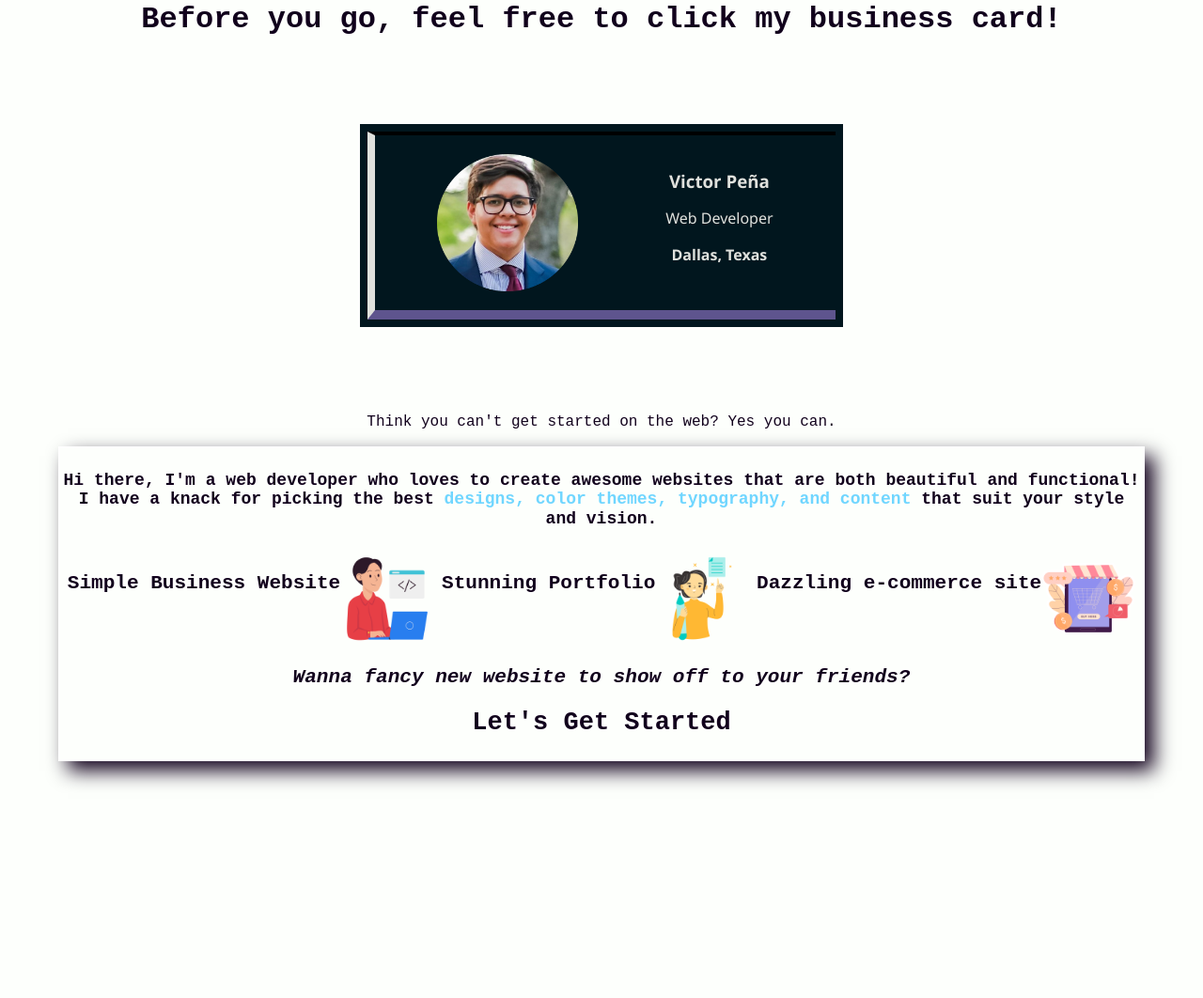
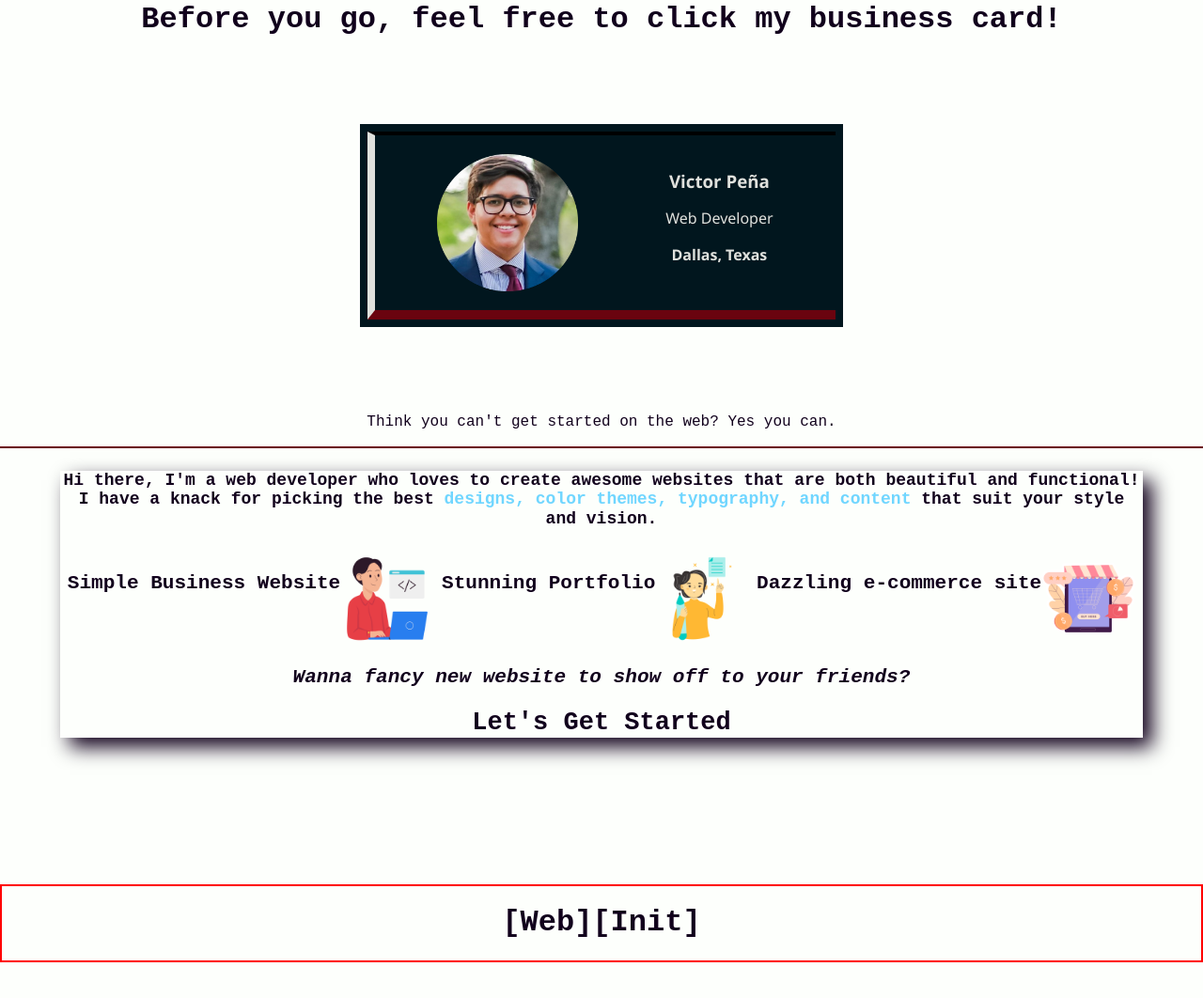
Before and after one commit to PenaV99/digital-card, a website built with Vite: page index.html in a window 1280 px wide. Shown: the part 134-1196 px from the top of the page at 94% size. After the commit the page ends 1158 px from the top, so only its background shows below. Built offline with nearby package versions, Linux system fonts and the light colour scheme; a web font is replaced by a local one.

Commit message:
Changed the color and added WebInit section

```diff
--- a/index.html
+++ b/index.html
@@ -55,6 +55,9 @@
         </div>
     </section>
     <script src="js/index.js"></script>
+    <section class="webinit-section">
+        <h1>[Web][Init]</h1>
+    </section>
 </body>
 
 </html>
--- a/styles.css
+++ b/styles.css
@@ -27,7 +27,7 @@ body {
     background: #01161e;
     font-family: "Segoe UI", Tahoma, Geneva, Verdana, sans-serif;
     color: #e0e1dd;
-    border-bottom: 10px solid #5e548e;
+    border-bottom: 10px solid #6a040f;
     border-left: 8px solid #e0e1dd;
     border-top: 4px solid #000;
     box-shadow: 0px 0px 0px 8px #01161e;
@@ -62,14 +62,14 @@ body {
 /* Mini Portfolio */
 .services-section {
     width: 100%;
-    height: 100%;
+    height: 58%;
     font-size: large;
+    border-top: 2px solid #6a040f;
 }
 
 .skills-section {
     margin: auto;
     display: block;
-    border: 2px solid white;
     box-shadow: 10px 10px 20px;
     width: 90%;
     color: #11001c;
@@ -88,7 +88,9 @@ body {
 .service img {
     width: 100px;
 }
-
+.webinit-section {
+    border: 2px solid red;
+}
 /*
 Stretch goals:
 Find other ways you can personalize
```
